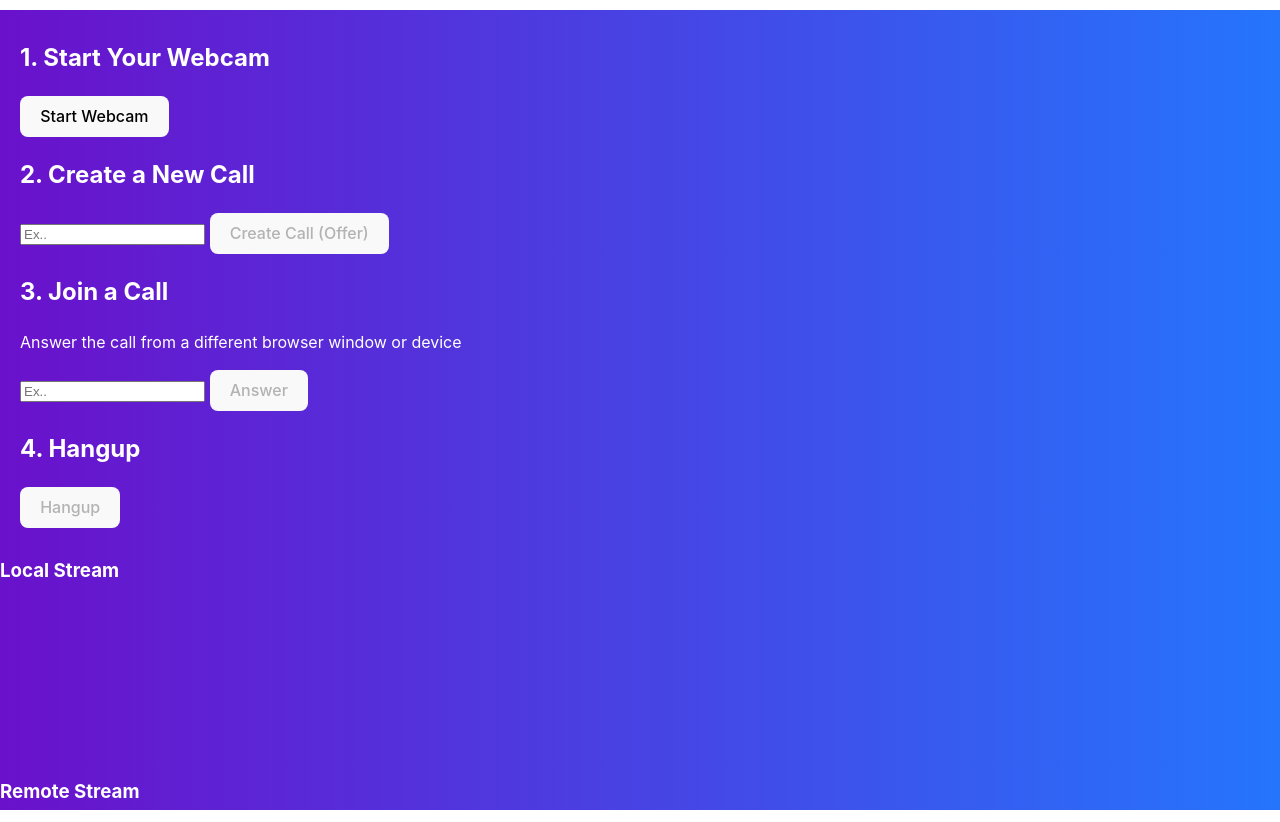
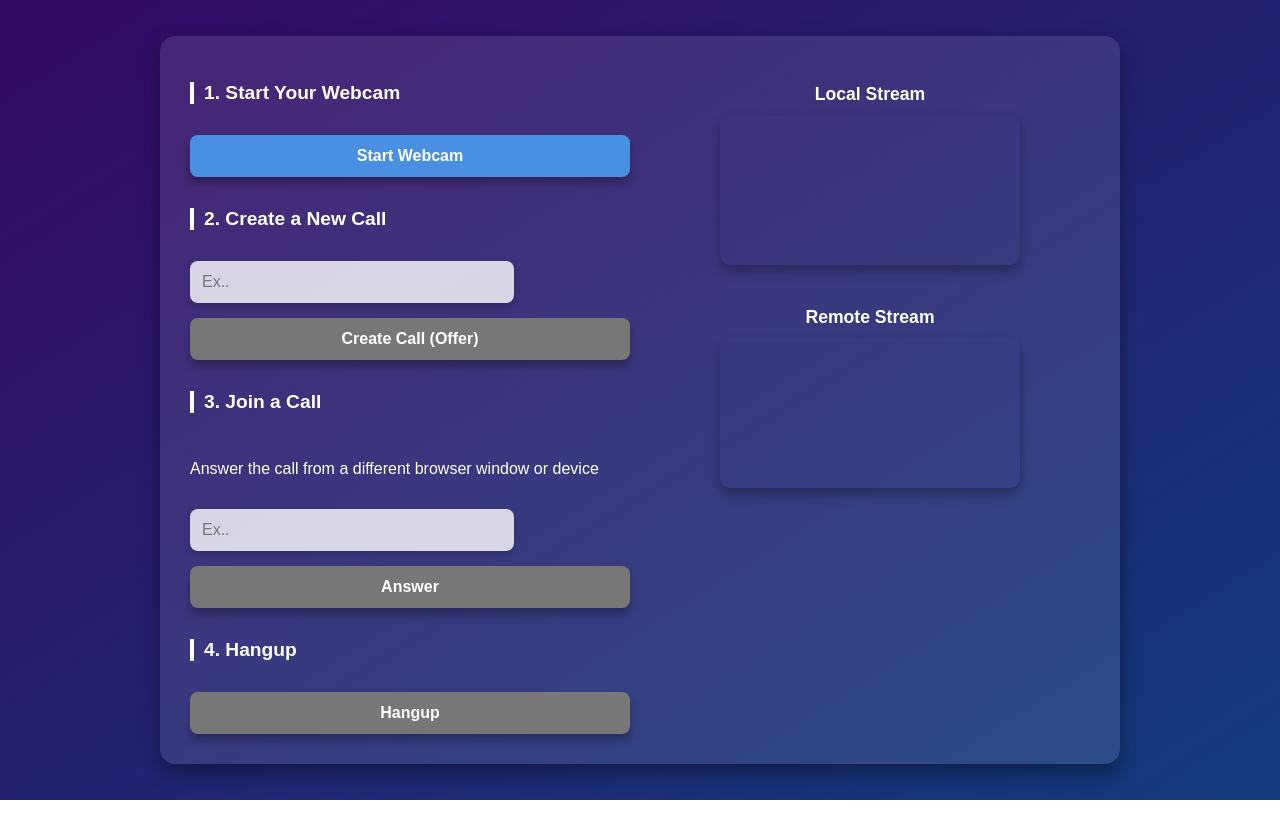
Before and after one commit to Rigzin00/anoCon-backend, a website built with Vite: page index.html in a window 1280 px wide. After the commit the page ends 800 px from the top, so only its background shows below. Built offline with nearby package versions, Linux system fonts and the light colour scheme; some packages are replaced by stand-ins of ours.

Commit message:
Update style.css

```diff
--- a/style.css
+++ b/style.css
@@ -1,117 +1,139 @@
-body{
-  background: linear-gradient(to right, #6a11cb, #2575fc);
-  color: #fff;
-  height: 100vh;
+body {
   margin: 0;
-}
-:root {
-  font-family: Inter, system-ui, Avenir, Helvetica, Arial, sans-serif;
-  line-height: 1.5;
-  font-weight: 400;
-
-  color-scheme: light dark;
-  color: rgba(255, 255, 255, 0.87);
-  background-color: #242424;
-
-  font-synthesis: none;
-  text-rendering: optimizeLegibility;
-  -webkit-font-smoothing: antialiased;
-  -moz-osx-font-smoothing: grayscale;
+  font-family: Arial, sans-serif;
+  background: linear-gradient(to bottom right, #6a11cb, #2575fc);
+  color: #ffffff;
+  display: flex;
+  justify-content: center;
+  align-items: center;
+  min-height: 100vh;
+  overflow: hidden;
 }
 
-a {
-  font-weight: 500;
-  color: #646cff;
-  text-decoration: inherit;
+.overlay {
+  position: absolute;
+  top: 0;
+  left: 0;
+  right: 0;
+  bottom: 0;
+  background: rgba(0, 0, 0, 0.5);
+  z-index: -1;
 }
-a:hover {
-  color: #535bf2;
+
+.container {
+  display: grid;
+  grid-template-columns: 1fr 1fr;
+  max-width: 900px;
+  width: 100%;
+  padding: 30px;
+  background-color: rgba(255, 255, 255, 0.1);
+  border-radius: 15px;
+  box-shadow: 0 8px 20px rgba(0, 0, 0, 0.4);
+  gap: 20px;
+}
+
+.left {
+  display: flex;
+  flex-direction: column;
+  gap: 15px;
+}
+
+.left h2 {
+  font-size: 1.2rem;
+  border-left: 4px solid #ffffff;
+  padding-left: 10px;
 }
 
 
-h1 {
-  font-size: 3.2em;
-  line-height: 1.1;
+button {
+  padding: 12px 20px;
+  font-size: 1rem;
+  font-weight: bold;
+  color: #ffffff;
+  background-color: #4a90e2;
+  border: none;
+  border-radius: 8px;
+  cursor: pointer;
+  transition: background-color 0.3s, transform 0.2s;
+  box-shadow: 0 6px 10px rgba(0, 0, 0, 0.3);
+}
+button:hover {
+  background-color: #357ab8;
+  transform: translateY(-2px);
+}
+button:disabled {
+  background-color: #777;
+  cursor: not-allowed;
 }
 
-#app {
-  max-width: 1280px;
-  margin: 0 auto;
-  padding: 2rem;
+input[type="text"] {
+  width: 100%;
+  max-width: 300px;
+  padding: 10px;
+  font-size: 1rem;
+  color: #333;
+  background-color: rgba(255, 255, 255, 0.8);
+  border: 2px solid transparent;
+  border-radius: 8px;
+  outline: none;
+  box-shadow: 0 4px 8px rgba(0, 0, 0, 0.2);
+  transition: border-color 0.3s, transform 0.2s;
+}
+input[type="text"]:focus {
+  border-color: #4a90e2;
+  transform: scale(1.02);
+}
+
+.videos {
+  display: flex;
+  flex-direction: column;
+  gap: 20px;
   text-align: center;
 }
 
-.logo {
-  height: 6em;
-  padding: 1.5em;
-  will-change: filter;
-  transition: filter 300ms;
-}
-.logo:hover {
-  filter: drop-shadow(0 0 2em #646cffaa);
-}
-.logo.vanilla:hover {
-  filter: drop-shadow(0 0 2em #f7df1eaa);
+
+.videos h3 {
+  font-size: 1.1rem;
+  margin-bottom: 10px;
+  color: #ffffff;
 }
 
-.card {
-  padding: 2em;
+video {
+  border-radius: 10px;
+  box-shadow: 0 6px 12px rgba(0, 0, 0, 0.3);
+  transition: transform 0.3s, box-shadow 0.3s;
+}
+video:hover {
+  transform: scale(1.05);
+  box-shadow: 0 10px 20px rgba(0, 0, 0, 0.4);
 }
 
-.read-the-docs {
-  color: #888;
-}
-
-button {
-  border-radius: 8px;
-  border: 1px solid transparent;
-  padding: 0.6em 1.2em;
-  font-size: 1em;
-  font-weight: 500;
-  font-family: inherit;
-  background-color: #1a1a1a;
-  cursor: pointer;
-  transition: border-color 0.25s;
-}
-button:hover {
-  border-color: #646cff;
-}
-button:focus,
-button:focus-visible {
-  outline: 4px auto -webkit-focus-ring-color;
-}
-
-@media (prefers-color-scheme: light) {
-  :root {
-    color: #213547;
-    background-color: #ffffff;
+@media (max-width: 768px) {
+  .container {
+    grid-template-columns: 1fr;
+    padding: 20px;
   }
-  a:hover {
-    color: #747bff;
-  }
-  button {
-    background-color: #f9f9f9;
-  }
-}
-.video1{
-margin-top:0px;
 }
 
 
-/* new css codes */
-.left{
-  margin: 10px;
-  padding: 10px;
-  width: 490px;
+video {
+width: 100%;
+height: auto;
+max-width: 400px;
+max-height: 300px;
+border-radius: 10px;
+box-shadow: 0 6px 12px rgba(0, 0, 0, 0.3);
+transition: transform 0.3s, box-shadow 0.3s;
 }
 
-.body{
-  margin: 0;
-  padding: 0;
+video:hover {
+transform: scale(1.05);
+box-shadow: 0 10px 20px rgba(0, 0, 0, 0.4);
 }
-.p1{
-  font-size: 36px;
-  font-weight: bold;
-  font-family: Arial;
 
+.videos {
+display: flex;
+flex-direction: column;
+align-items: center;
+gap: 20px;
 }
```
